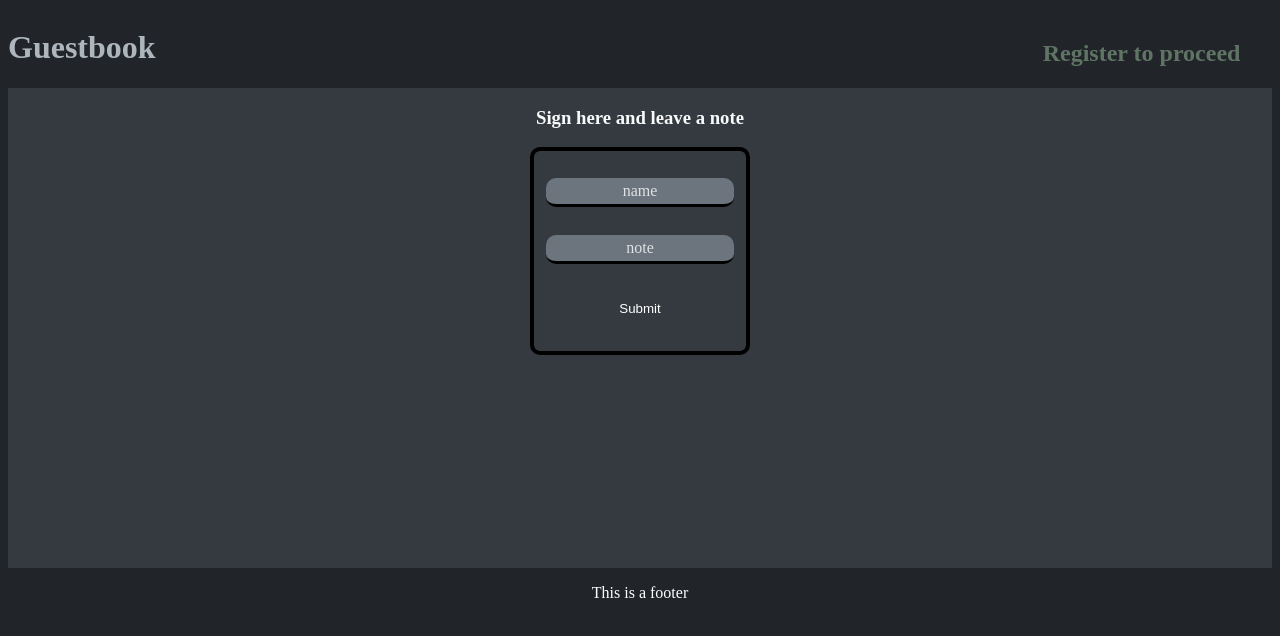
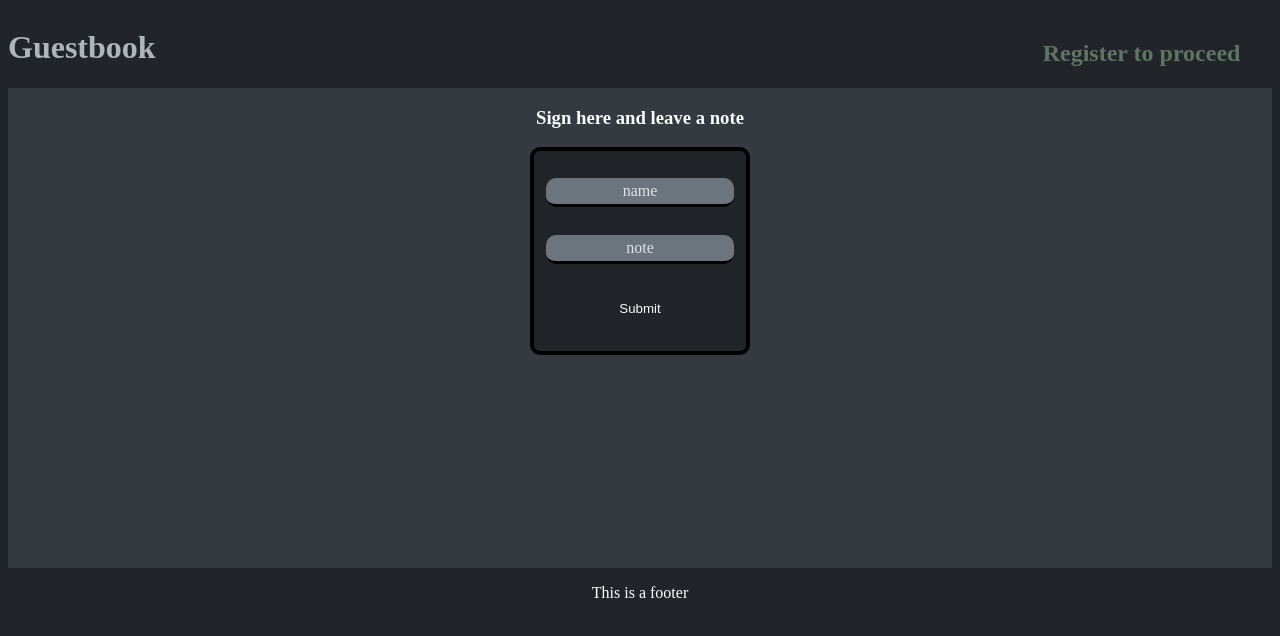
Before and after one commit to Joseph-K-B/guest-book, a React app: page / in a window 1280 px wide. Shown: the top 636 px of the page. Built offline with nearby package versions, Linux system fonts and the light colour scheme.

Commit message:
form and text styles

```diff
--- a/src/components/entry/EntryForm.css
+++ b/src/components/entry/EntryForm.css
@@ -14,6 +14,7 @@ form {
     max-width: 15rem;
     border: 0.25rem solid black;
     border-radius: 10px;
+    background-color: #212529;
 }
 
 input {
@@ -40,14 +41,14 @@ input {
 
 .submitBtn {
     border: none;
-    background-color: #343A40;
-    color: white;
+    background-color: #212529;
+    color: #F8F9FA;
     margin: 1%;
     height: 2rem;
 }
 
 .submitBtn:hover {
-    color: #F8F9FA;
+    color: limegreen;
     background-color: #607466;
     border: 0.15rem solid black;
     box-shadow: 0.115rem 0.115rem black;
@@ -56,8 +57,8 @@ input {
 
 .logOutBtn {
     border: none;
-    background-color: #343A40;
-    color: white;
+    background-color: #212529;
+    color: #F8F9FA;
 }
 
 .logOutBtn:hover {
--- a/src/components/notes/NoteList.css
+++ b/src/components/notes/NoteList.css
@@ -13,7 +13,7 @@
 
 .noteItem {
     position: relative;
-    right: 1.25rem;
+    right: 1.0rem;
     min-width: 7.25rem;
     max-height: 7.25rem;
     display: flex;
```
